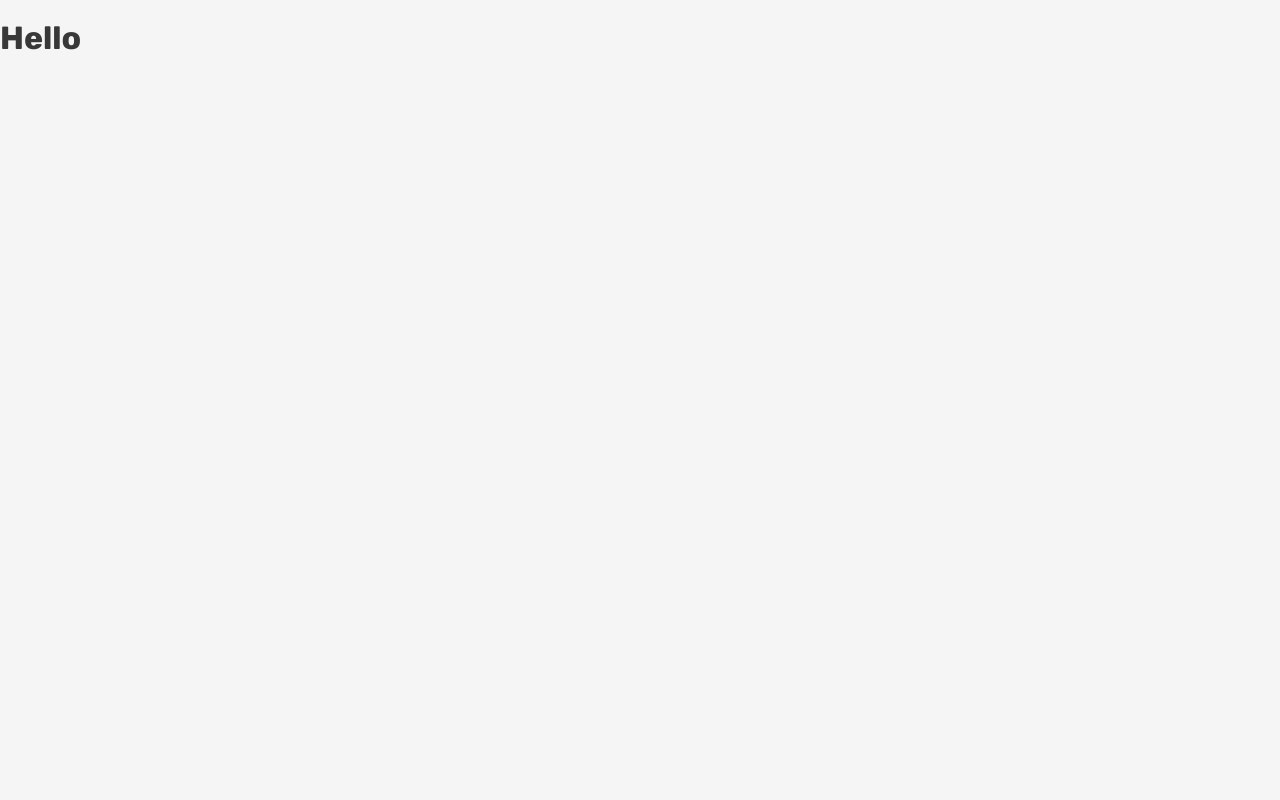
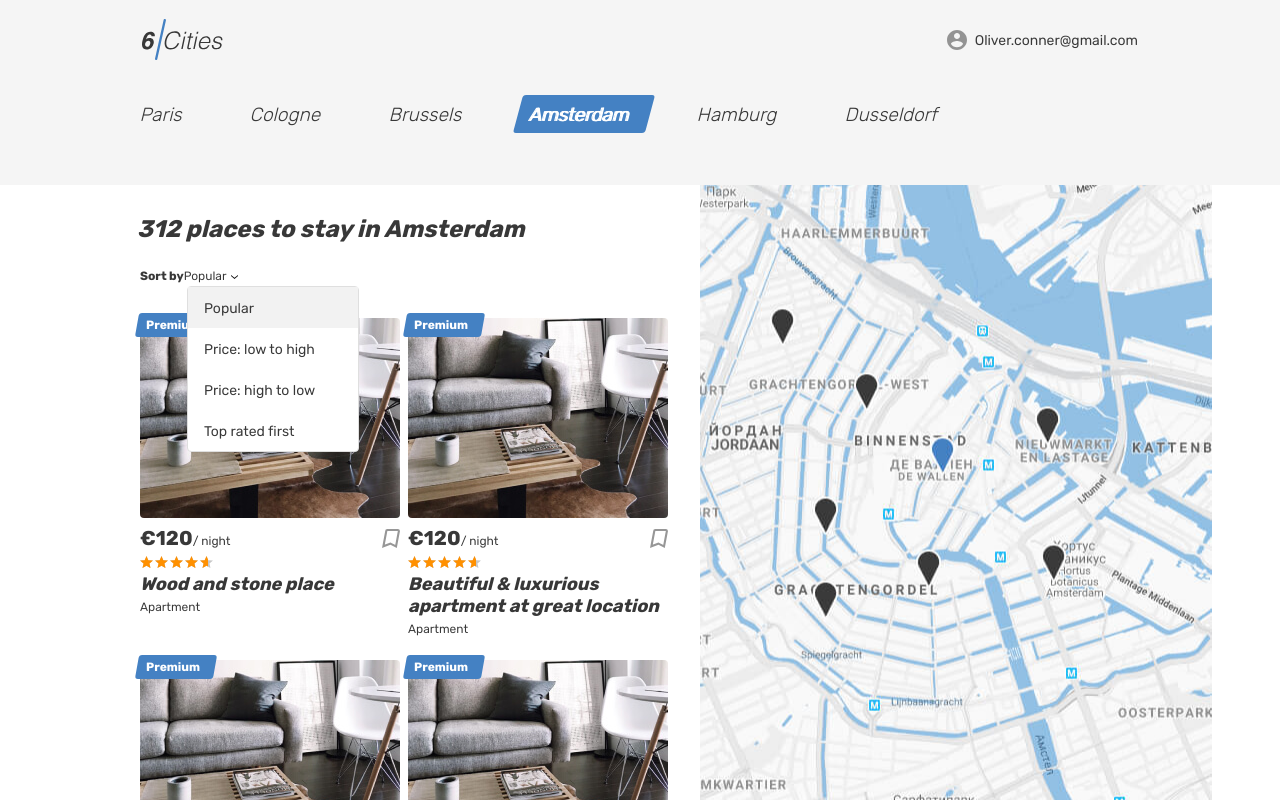
Before and after one commit to dabaycode/184881-six-cities-2, a React app: page / in a window 1280 px wide. Built offline with nearby package versions, Linux system fonts and the light colour scheme.

Commit message:
Created main component, render 4 rents

```diff
--- a/package.json
+++ b/package.json
@@ -25,6 +25,7 @@
     "node": "10"
   },
   "dependencies": {
+    "prop-types": "15.7.2",
     "react": "16.10.2",
     "react-dom": "16.10.2"
   }
--- a/src/components/app/app.jsx
+++ b/src/components/app/app.jsx
@@ -1,7 +1,17 @@
-const App = () => {
+import PropTypes from "prop-types";
+import Main from "Components/main/main";
+
+const App = (props) => {
+  const {rentList} = props;
+
   return (
-    <h1>Hello</h1>
+    <Main rentList={rentList}/>
   );
+
+};
+
+App.propTypes = {
+  rentList: PropTypes.array,
 };
 
 export default App;
--- /dev/null
+++ b/src/components/main/main.jsx
@@ -0,0 +1,150 @@
+import PropTypes from "prop-types";
+
+const Main = (props) => {
+  const {rentList} = props;
+
+  return (
+    <div className="page page--gray page--main">
+      <header className="header">
+        <div className="container">
+          <div className="header__wrapper">
+            <div className="header__left">
+              <a className="header__logo-link header__logo-link--active">
+                <img
+                  className="header__logo"
+                  src="img/logo.svg"
+                  alt="6 cities logo"
+                  width="81"
+                  height="41"/>
+              </a>
+            </div>
+            <nav className="header__nav">
+              <ul className="header__nav-list">
+                <li className="header__nav-item user">
+                  <a className="header__nav-link header__nav-link--profile" href="#">
+                    <div className="header__avatar-wrapper user__avatar-wrapper"></div>
+                    <span className="header__user-name user__name">Oliver.conner@gmail.com</span>
+                  </a>
+                </li>
+              </ul>
+            </nav>
+          </div>
+        </div>
+      </header>
+      <main className="page__main page__main--index">
+        <h1 className="visually-hidden">Cities</h1>
+        <div className="tabs">
+          <section className="locations container">
+            <ul className="locations__list tabs__list">
+              <li className="locations__item">
+                <a className="locations__item-link tabs__item" href="#">
+                  <span>Paris</span>
+                </a>
+              </li>
+              <li className="locations__item">
+                <a className="locations__item-link tabs__item" href="#">
+                  <span>Cologne</span>
+                </a>
+              </li>
+              <li className="locations__item">
+                <a className="locations__item-link tabs__item" href="#">
+                  <span>Brussels</span>
+                </a>
+              </li>
+              <li className="locations__item">
+                <a className="locations__item-link tabs__item tabs__item--active">
+                  <span>Amsterdam</span>
+                </a>
+              </li>
+              <li className="locations__item">
+                <a className="locations__item-link tabs__item" href="#">
+                  <span>Hamburg</span>
+                </a>
+              </li>
+              <li className="locations__item">
+                <a className="locations__item-link tabs__item" href="#">
+                  <span>Dusseldorf</span>
+                </a>
+              </li>
+            </ul>
+          </section>
+        </div>
+        <div className="cities">
+          <div className="cities__places-container container">
+            <section className="cities__places places">
+              <h2 className="visually-hidden">Places</h2>
+              <b className="places__found">312 places to stay in Amsterdam</b>
+              <form className="places__sorting" action="#" method="get">
+                <span className="places__sorting-caption">Sort by</span>
+                <span className="places__sorting-type" tabIndex="0">
+                  Popular
+                  <svg className="places__sorting-arrow" width="7" height="4">
+                    <use xlinkHref="#icon-arrow-select"></use>
+                  </svg>
+                </span>
+                <ul className="places__options places__options--custom places__options--opened">
+                  <li className="places__option places__option--active" tabIndex="0">Popular</li>
+                  <li className="places__option" tabIndex="0">Price: low to high</li>
+                  <li className="places__option" tabIndex="0">Price: high to low</li>
+                  <li className="places__option" tabIndex="0">Top rated first</li>
+                </ul>
+              </form>
+              <div className="cities__places-list places__list tabs__content">
+                {rentList.map((item, index) => <article className="cities__place-card place-card" key={item + index}>
+                  <div className="place-card__mark">
+                    <span>Premium</span>
+                  </div>
+                  <div className="cities__image-wrapper place-card__image-wrapper">
+                    <a href="#">
+                      <img
+                        className="place-card__image"
+                        src="img/apartment-01.jpg"
+                        width="260"
+                        height="200"
+                        alt="Place image"/>
+                    </a>
+                  </div>
+                  <div className="place-card__info">
+                    <div className="place-card__price-wrapper">
+                      <div className="place-card__price">
+                        <b className="place-card__price-value">&euro;120</b>
+                        <span className="place-card__price-text">&#47;&nbsp;night</span>
+                      </div>
+                      <button className="place-card__bookmark-button button" type="button">
+                        <svg className="place-card__bookmark-icon" width="18" height="19">
+                          <use xlinkHref="#icon-bookmark"></use>
+                        </svg>
+                        <span className="visually-hidden">To bookmarks</span>
+                      </button>
+                    </div>
+                    <div className="place-card__rating rating">
+                      <div className="place-card__stars rating__stars">
+                        <span
+                          style={{width: `93%`}}></span>
+                        <span className="visually-hidden">Rating</span>
+                      </div>
+                    </div>
+                    <h2 className="place-card__name">
+                      <a href="#">{item}</a>
+                    </h2>
+                    <p className="place-card__type">Apartment</p>
+                  </div>
+                </article>)}
+              </div>
+            </section>
+            <div className="cities__right-section">
+              <section className="cities__map map"></section>
+            </div>
+          </div>
+        </div>
+      </main>
+    </div>
+  );
+
+};
+
+Main.propTypes = {
+  rentList: PropTypes.array
+};
+
+export default Main;
--- a/src/index.js
+++ b/src/index.js
@@ -1,8 +1,20 @@
 import ReactDOM from 'react-dom';
 import App from 'Components/app/app';
 
+const rentListTitles = [`Beautiful & luxurious apartment at great location`, `Wood and stone place`, `Canal View Prinsengracht`, `Nice, cozy, warm big bed apartment`, `Wood and stone place`];
+
+const shuffleRentArray = (array) => {
+
+  for (let i = array.length - 1; i > 0; i--) {
+    const j = Math.floor(Math.random() * (i + 1));
+    [array[i], array[j]] = [array[j], array[i]];
+  }
+
+  return array.slice(0, 4);
+};
+
 const init = () => {
-  ReactDOM.render(<App/>, document.getElementById(`root`));
+  ReactDOM.render(<App rentList={shuffleRentArray(rentListTitles)}/>, document.getElementById(`root`));
 };
 
 init();
```
